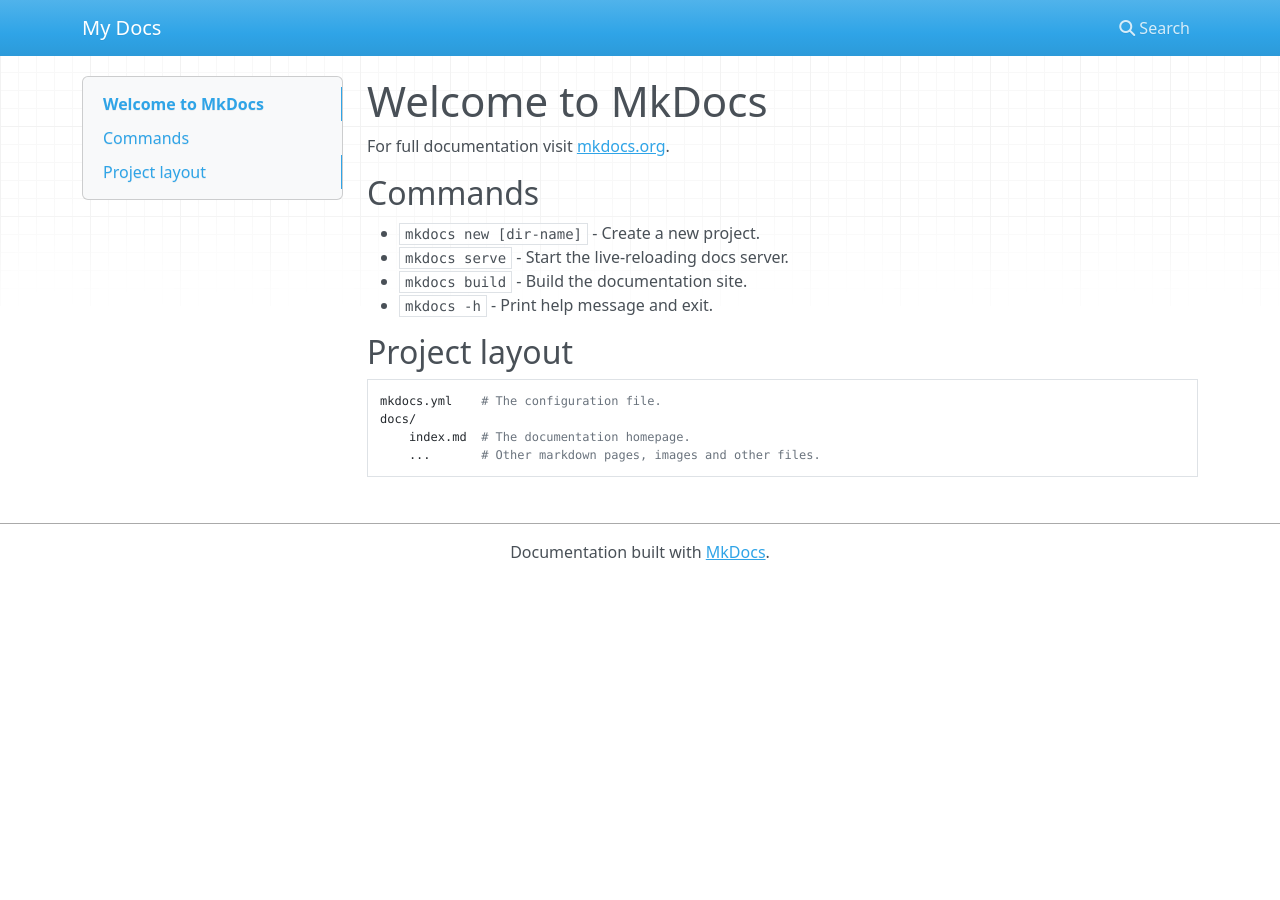
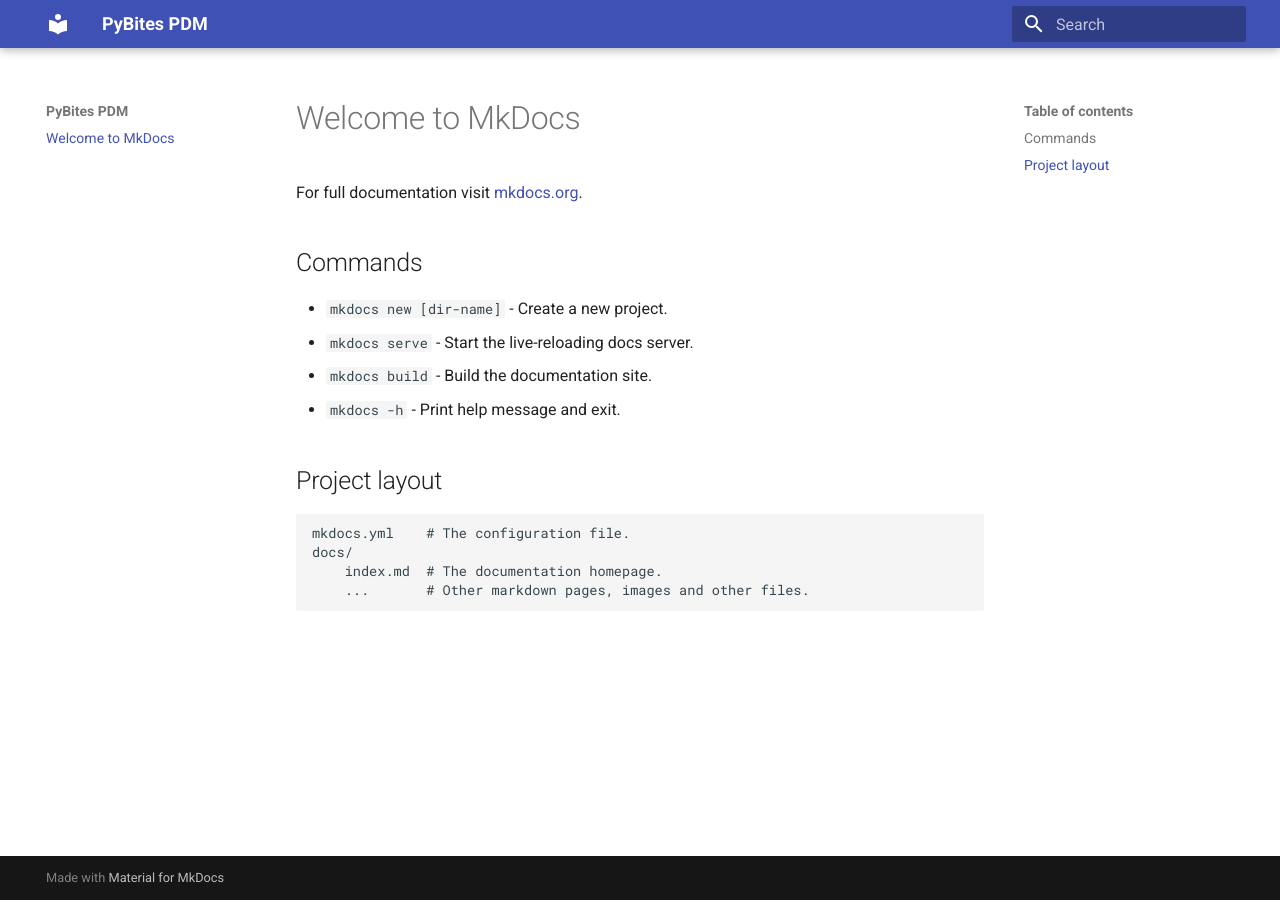
Before and after one commit to djbambi/Pybites-PDM-MKDocs, an MkDocs documentation site: the page built from docs/index.md, in a window 1280 px wide. Built offline with MkDocs 1.6.1 and Material for MkDocs 9.7.7, drawn with Linux system fonts in a browser that asks for light colours; nearby versions of some CDN libraries.

Commit message:
Added mkdocs material

```diff
--- a/mkdocs.yml
+++ b/mkdocs.yml
@@ -1 +1,3 @@
-site_name: My Docs
+site_name: PyBites PDM
+theme:
+  name: material
--- a/pyproject.toml
+++ b/pyproject.toml
@@ -6,4 +6,5 @@
 requires-python = ">=3.12.0"
 dependencies = [
     "mkdocs>=1.6.1",
+    "mkdocs-material>=9.7.1",
 ]
```
Also changed, not shown: 1 other file.
